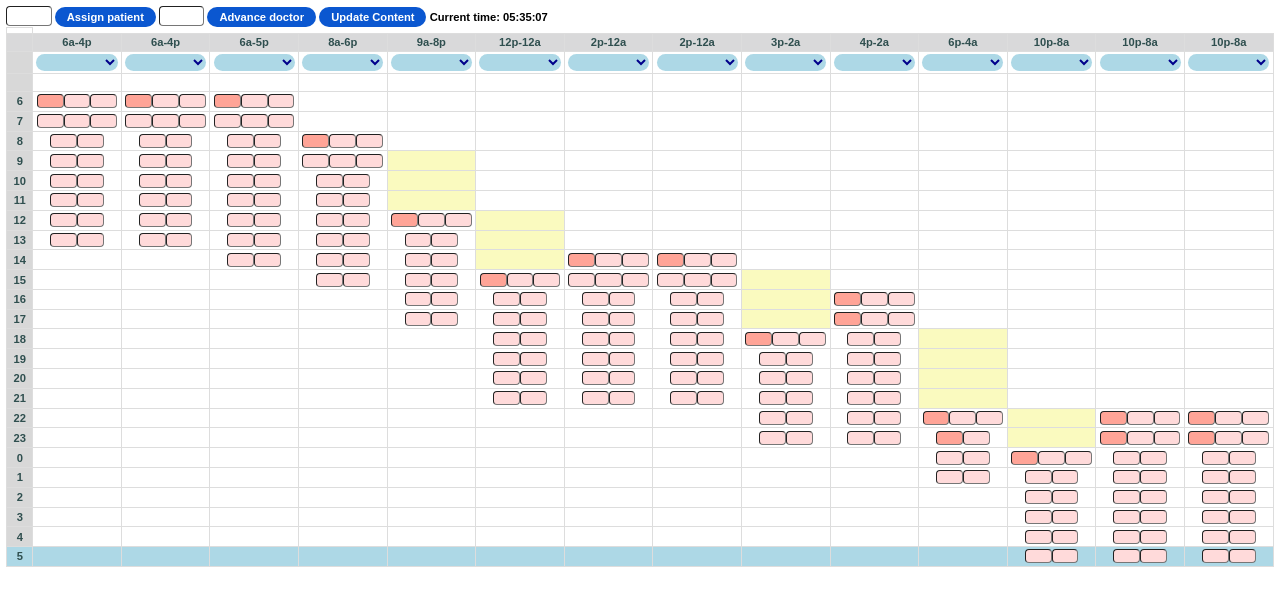
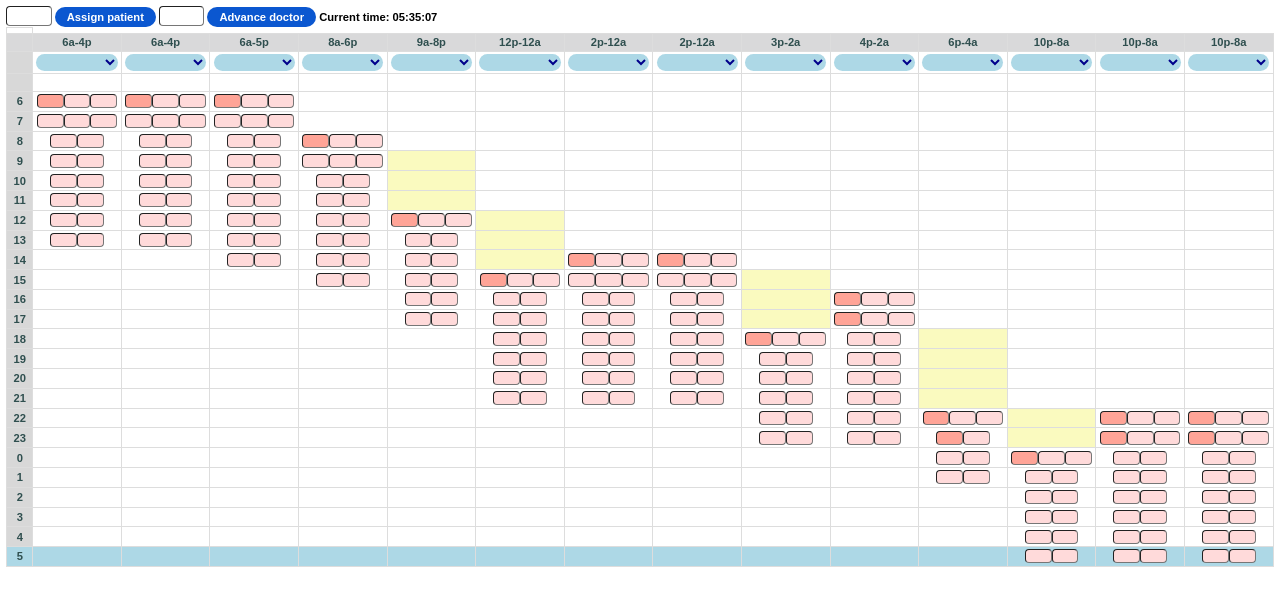
Before and after one commit to BAMBAMGit/js-table, a website with bundled scripts: page public/index.html in a window 1280 px wide. Built offline with nearby package versions, Linux system fonts and the light colour scheme; no server answers.

Commit message:
hide update button

```diff
--- a/public/index.html
+++ b/public/index.html
@@ -18,7 +18,7 @@
     <button id="advance_doc" class="rounded-button">Advance doctor</button>
     <!-- <button class="button-10" id="export_button">Export to JSON</button>
     <button class="button-10" id="import_button">Import from CSV</button> -->
-    <button id="upload_to_firebase_button" class="rounded-button">Update Content</button>  <!-- style="display: none;"  hidden button that updates firebase-->
+    <button style="display: none;" id="upload_to_firebase_button" class="rounded-button">Update Content</button>  <!-- hidden button that updates firebase-->
     <span id="clock" class="clock_formatting"></span>
 
   <table id="myTable">
```
